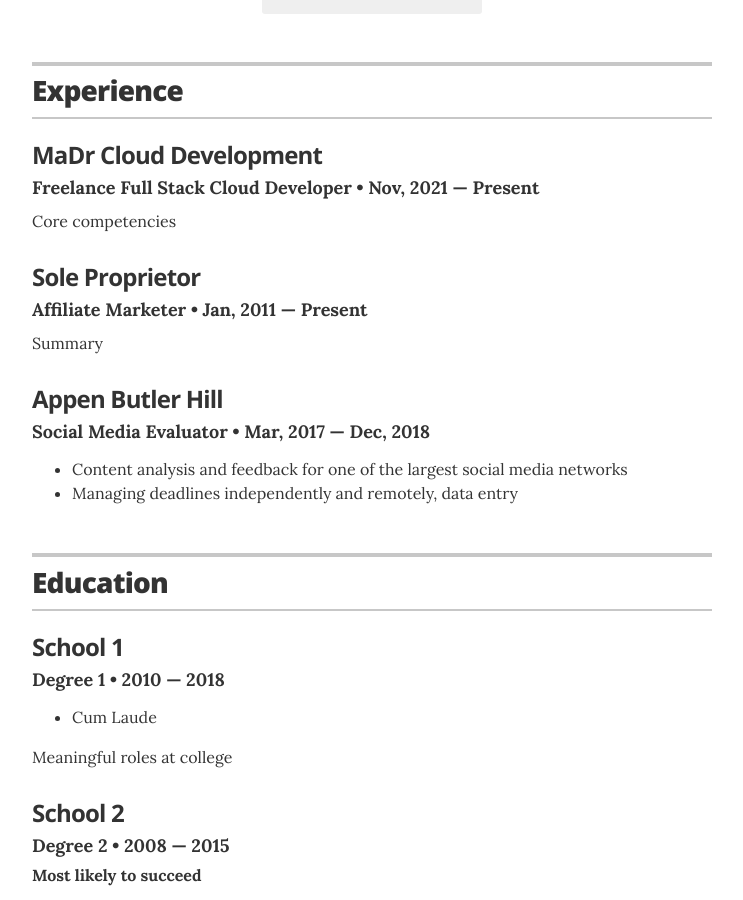
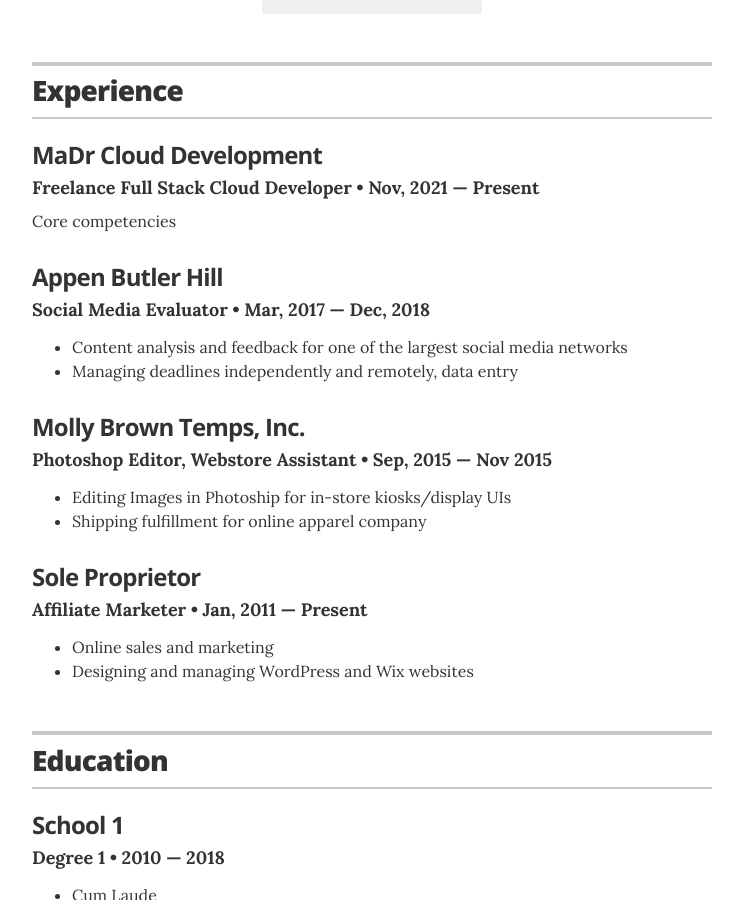
Before and after one commit to MaDrCloudDev/MaDrCloudDev.github.io, a Jekyll site: the page built from index.html, in a window 1280 px wide and 900 px high, scrolled down 405 px. Shown: the whole window, without its empty margins (268-1011 px from the left). Built offline with Jekyll 4.4.1, drawn with Linux system fonts in a browser that asks for light colours.

Commit message:
Update experience.yml

```diff
--- a/_data/experience.yml
+++ b/_data/experience.yml
@@ -5,14 +5,20 @@
   duration: Nov, 2021 &mdash; Present
   summary: Core competencies
 
-# Afilliate Marketer
-- company: Sole Proprietor
-  position: Affiliate Marketer
-  duration:  Jan, 2011 &mdash; Present
-  summary: Summary
-
 # Social Media Evaluator
 - company: Appen Butler Hill
   position: Social Media Evaluator
   duration:   Mar, 2017  &mdash; Dec, 2018
   summary: <ul class="resume-item-list"><li>Content analysis and feedback for one of the largest social media networks</li><li>Managing deadlines independently and remotely, data entry</li></ul>
+
+  # Photo Editor
+- company: Molly Brown Temps, Inc.
+  position: Photoshop Editor, Webstore Assistant
+  duration:  Sep, 2015 &mdash; Nov 2015
+  summary: <ul class="resume-item-list"><li>Editing Images in Photoship for in-store kiosks/display UIs</li><li>Shipping fulfillment for online apparel company</li></ul>
+
+  # Afilliate Marketer
+- company: Sole Proprietor
+  position: Affiliate Marketer
+  duration:  Jan, 2011 &mdash; Present
+  summary: <ul class="resume-item-list"><li>Online sales and marketing</li><li>Designing and managing WordPress and Wix websites</li></ul>
```
